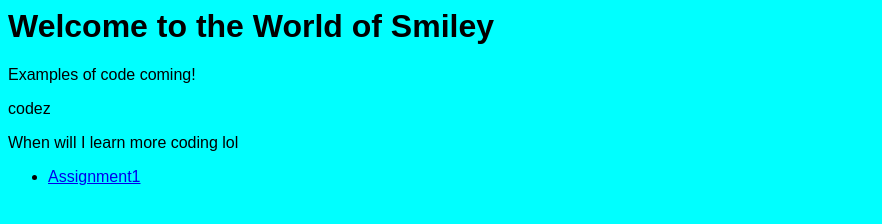
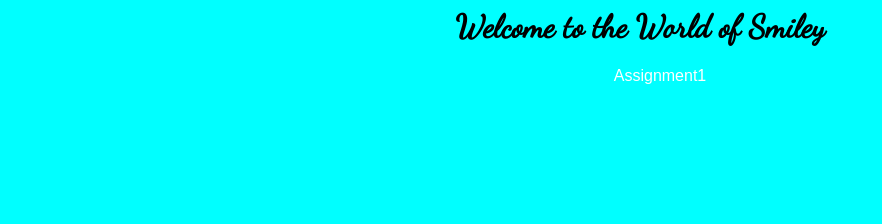
Before and after one commit to SmileyChris27/MMP240, a plain HTML site: page index.html in a window 1280 px wide. Shown: the whole page, without its empty margins (0-882 px from the left). Drawn offline with Linux system fonts and the light colour scheme.

Commit message:
updated styles

```diff
--- a/index.html
+++ b/index.html
@@ -1,26 +1,39 @@
 <DOCTYPE html>
 <html>
 	<head>
+		<center>
 		<title>Christopher Velez | MMP240</title>
+		<link href="https://fonts.googleapis.com/css?family=Dancing+Script" rel="stylesheet">
 		<!-- Embeeded CSS -->
 	<style>
 		body{
 			background-color: #00FFFF;
 			font-family: Arial, Helvetica, sans-serif;
-
 		}
-
+		 h1{
+		 	font-family: 'Dancing Script', cursive;
+		 }
+		 a{
+		 	color: white;
+		 	text-decoration: none;
+		 }
+		 a:hover{
+		 	color: black;
+		 	text-decoration: underline;
+		 }
+		 ul{
+		 	list-style: none;
+		 }
 
 	</style>
 		<!-- End Embedded CSS -->
 	</head>
 	<body>
 			<h1>Welcome to the World of Smiley</h1>
-			<p>Examples of code coming!</p>
-			<p>codez</p>
-			<p>When will I learn more coding lol</p>
+
 		<ul>
 			<li><a href="Assignment1/index.html">Assignment1</a></li>
 		</ul>
+	</center>
 	</body>
 </html>
```
Also changed, not shown: 1 other file.
